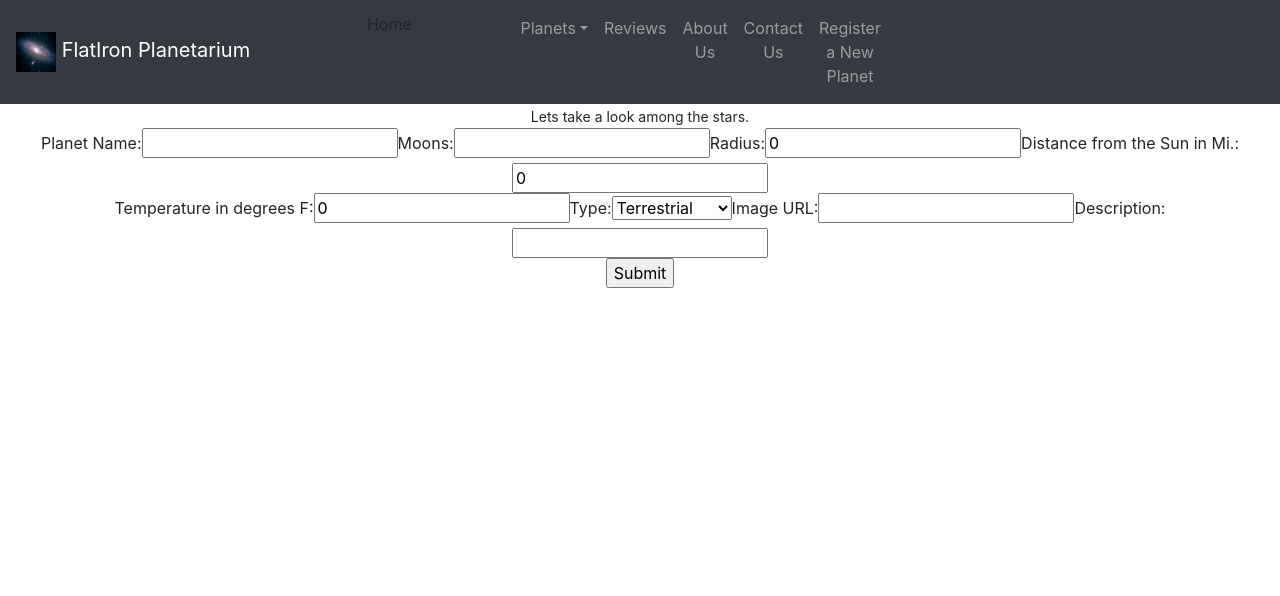
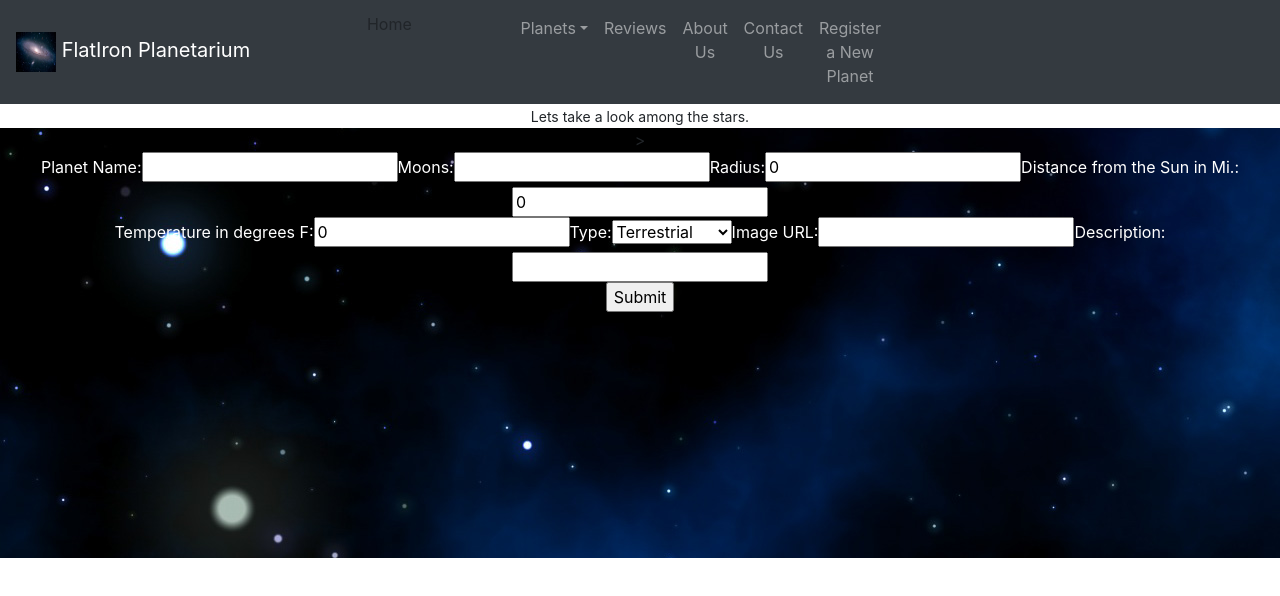
Before and after one commit to Jhanae/Phase-2-Project, a React (Create React App) app in the folder Phase2-Project/: page /newplanet in a window 1280 px wide. Shown: the top 596 px of the page. Built offline with nearby package versions, Linux system fonts and the light colour scheme.

Commit message:
added form background

```diff
--- a/Phase2-Project/src/components/AddNewForm.js
+++ b/Phase2-Project/src/components/AddNewForm.js
@@ -1,4 +1,5 @@
 import React,{ useState } from "react";
+import background from "./Pictures/space.jpeg"
 
 function AddNewForm ({planetData,setPlanetData}){
     const [name, setName]=useState("")
@@ -55,31 +56,34 @@ function AddNewForm ({planetData,setPlanetData}){
     }
 
     return (
+        <div style={{backgroundImage: `url(${background})`,
+        height: "430px"}}>>
       <form onSubmit={handleSubmit}>
-            <label htmlFor="name">Planet Name:</label>
+            <label style={{color:"white"}} htmlFor="name">Planet Name:</label>
             <input type="text" id="name" name="name" value={name} onChange={handleName}></input>
-            <label htmlFor="moons">Moons:</label>
+            <label style={{color:"white"}} htmlFor="moons">Moons:</label>
             <input type="text" id="moons" name="moons" value={moons} onChange={handleMoons}></input>
-            <label htmlFor="radius">Radius:</label>
+            <label style={{color:"white"}} htmlFor="radius">Radius:</label>
             <input type="text" id="radius" name="radius" value={radius} onChange={handleRadius}></input>
-            <label htmlFor="distance">Distance from the Sun in Mi.:</label>
+            <label style={{color:"white"}} htmlFor="distance">Distance from the Sun in Mi.:</label>
             <input type="text" id="distance" name="distance" value={distance} onChange={handleDistance}></input><br/>
-            <label htmlFor="temperature">Temperature in degrees F:</label>
+            <label style={{color:"white"}} htmlFor="temperature">Temperature in degrees F:</label>
             <input type="text" id="temperature" name="temperature" value={temperature} onChange={handleTemperature}></input>
-            <label htmlFor="type">Type:</label>
+            <label style={{color:"white"}} htmlFor="type">Type:</label>
             <select id="type" name="type" value={type} onChange={handleType}>
                 <option value="Terrestrial">Terrestrial</option>
                 <option value="Gas Giant">Gas Giant</option>
                 <option value="Ice Giant">Ice Giant</option>
                 <option value="Dwarf Planet">Dwarf Planet</option>
             </select>
-            <label htmlFor="image">Image URL:</label>
+            <label style={{color:"white"}} htmlFor="image">Image URL:</label>
             <input type="text" id="image" name="image" value={image} onChange={handleImage}></input>
-            <label htmlFor="description">Description:</label>
+            <label style={{color:"white"}} htmlFor="description">Description:</label>
             <input type="text" id="description" name="description" value={desc} onChange={handleDesc}></input>
             <br/>
             <input type="submit"></input>
         </form>
+        </div>
     )
 
 }
```
